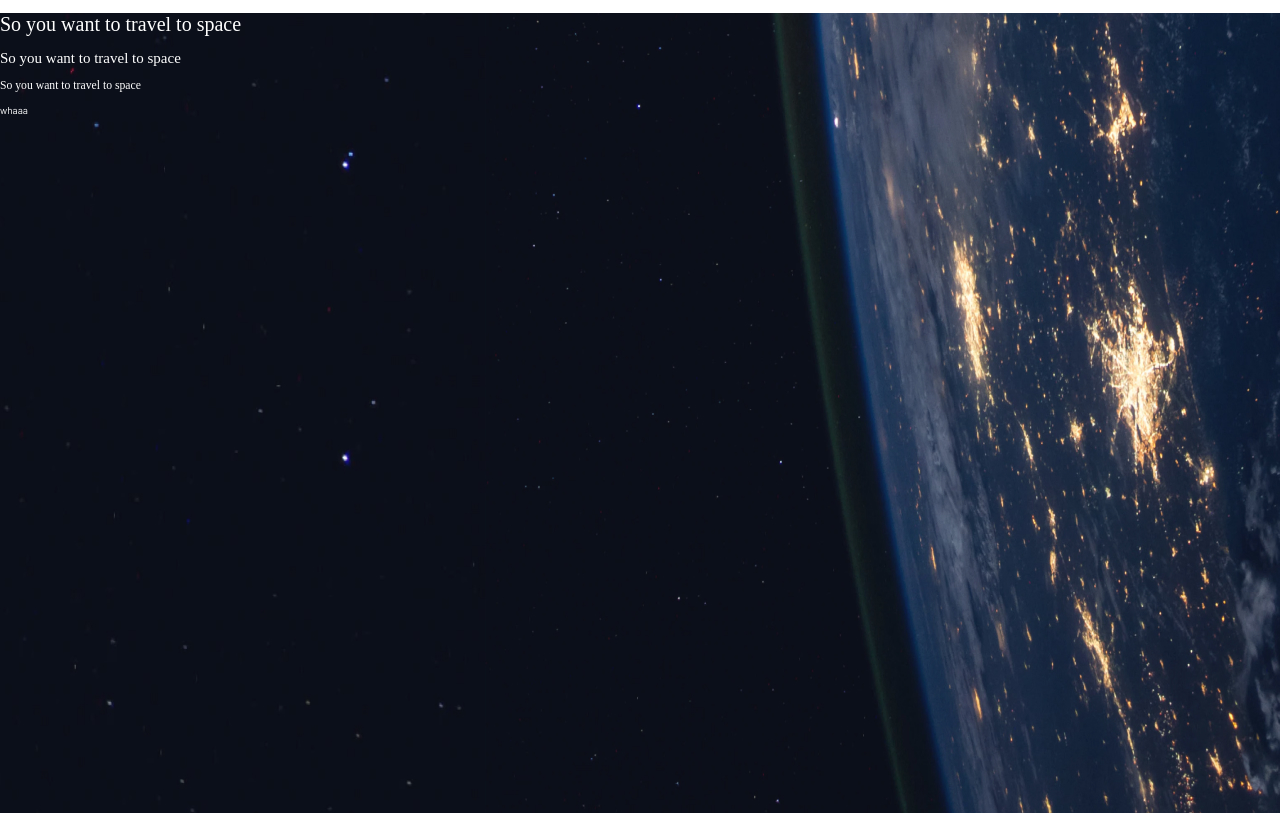
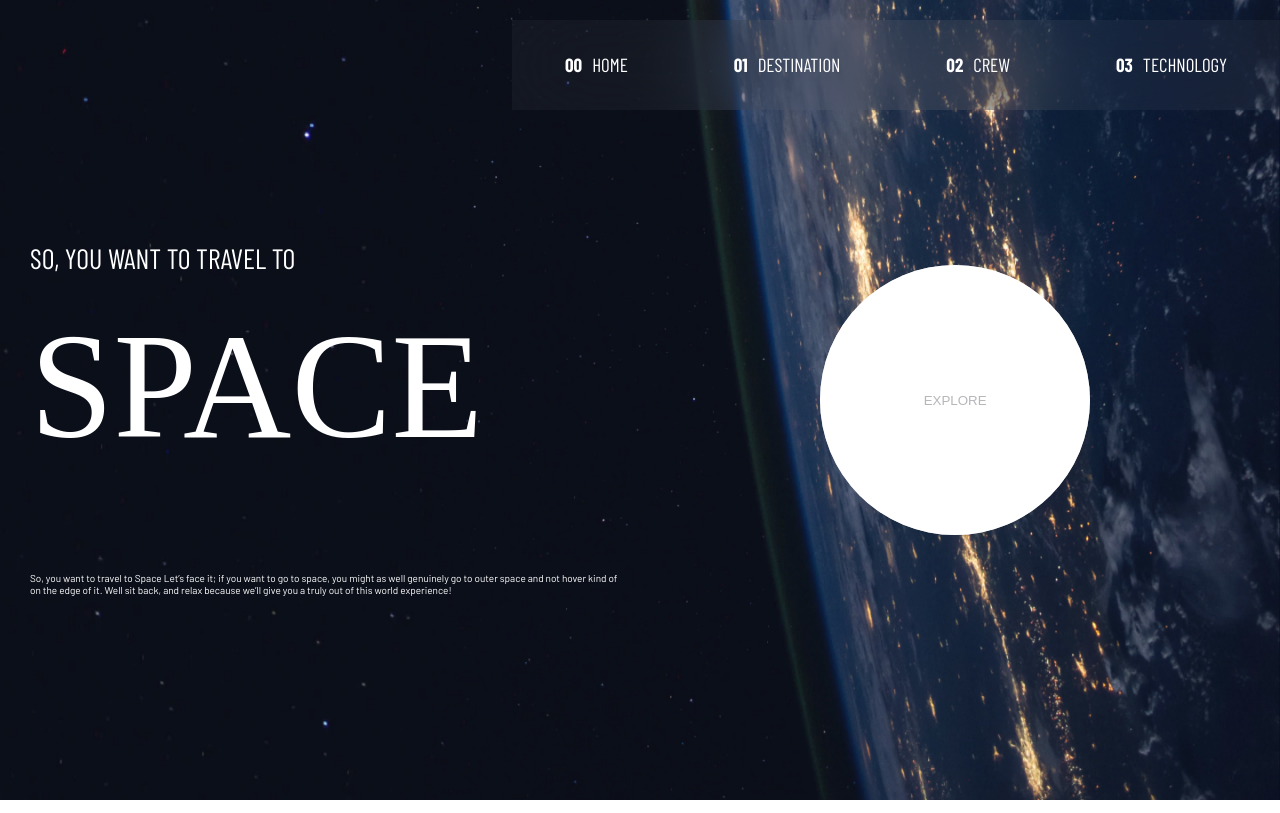
Before and after one commit to Margaretka15/space_project, a React (Create React App) app: page / in a window 1280 px wide. Built offline with nearby package versions, Linux system fonts and the light colour scheme; a web font is replaced by a local one.

Commit message:
Add home page and navbar.

```diff
--- a/src/App.scss
+++ b/src/App.scss
@@ -1,18 +1,6 @@
 @import "./style/base/mixins.scss";
 
 .App {
-  height: 100vh;
-
-  @include respond(desktop) {
-    background-image: url("../public/assets/home/background-home-desktop.jpg");
-  }
-  @include respond(tablet) {
-    background-image: url("../public/assets/home/background-home-tablet.jpg");
-  }
-  @include respond(phone) {
-    background-image: url("../public/assets/home/background-home-mobile.jpg");
-  }
-
 
   //
 
--- a/src/App.tsx
+++ b/src/App.tsx
@@ -1,14 +1,19 @@
 import React from 'react';
 import './App.scss';
 import './style/style.scss';
+import Home from "./pages/Home/Home";
+import NavLink from "./layout/NavLink";
 
 function App() {
   return (
     <div className="App">
-      <h1> So you want to travel to space </h1>
-      <h2> So you want to travel to space </h2>
-      <h3> So you want to travel to space </h3>
-        whaaa
+        <div className="navbar">
+            <NavLink to="Home" number={0}/>
+            <NavLink to="Destination" number={1}/>
+            <NavLink to="Crew" number={2}/>
+            <NavLink to="Technology" number={3}/>
+        </div>
+        <Home />
       {/*<img src="./assets/destination/image-moon.png" alt=""/>*/}
     </div>
   );
--- /dev/null
+++ b/src/components/BigButton/BigButton.scss
@@ -0,0 +1,37 @@
+@import "../../style/base/variables";
+
+.button--big {
+  position: relative;
+  width: 27rem;
+  height: 27rem;
+  color: $dark-blue;
+  text-transform: uppercase;
+  background-color: $white;
+  border-radius: 50%;
+  z-index: 2;
+
+  &:before {
+    position: absolute;
+    top: 50%;
+    left: 50%;
+    width: 27rem;
+    height: 27rem;
+    background-color: $white;
+    border-radius: 50%;
+    content: "";
+    opacity: .7;
+    transform: translate(-50%, -50%);
+    z-index: 1;
+  }
+
+  &:hover:before {
+    position: absolute;
+    width: 31rem;
+    height: 31rem;
+    //transform: translate(-50%, -50%);
+    background-color: $white;
+    border-radius: 50%;
+    content: "";
+    opacity: .7;
+  }
+}
--- /dev/null
+++ b/src/components/BigButton/BigButton.tsx
@@ -0,0 +1,12 @@
+import React from "react";
+import './BigButton.scss';
+type Props = {
+    text: string;
+}
+function BigButton ({text}: Props) {
+    return (
+        <button className="button--big">{text}</button>
+    )
+}
+
+export default BigButton;
--- /dev/null
+++ b/src/layout/NavLink.tsx
@@ -0,0 +1,14 @@
+import React from "react";
+
+type Props = {
+    to: string;
+    number: number;
+}
+
+function NavLink({to, number}: Props) {
+    return (
+        <div className="navbar__link"><span>0{number}</span>{to}</div>
+    )
+}
+
+export default NavLink;
--- /dev/null
+++ b/src/pages/Home/Home.scss
@@ -0,0 +1,39 @@
+@import "../../style/base/mixins.scss";
+
+.home {
+  height: 100vh;
+  padding: 1rem;
+  background-size: cover;
+
+  &__title {
+    text-transform: uppercase;
+
+    &--small {
+      font-size: 2.8rem;
+      margin-bottom: 0;
+
+    }
+
+    &--big {
+      font-size: 15rem;
+      margin-top: 2.5rem;
+
+    }
+  }
+
+  &__text {
+
+  }
+
+
+  @include respond(desktop) {
+    background-image: url("~/public/assets/home/background-home-desktop.jpg");
+  }
+  @include respond(tablet) {
+    background-image: url("~/public/assets/home/background-home-tablet.jpg");
+  }
+  @include respond(phone) {
+    background-image: url("~/public/assets/home/background-home-mobile.jpg");
+  }
+
+}
--- /dev/null
+++ b/src/pages/Home/Home.tsx
@@ -0,0 +1,28 @@
+import React from "react";
+import './Home.scss';
+import BigButton from "../../components/BigButton/BigButton";
+
+function Home() {
+    return (
+        <div className="home container--two-columns">
+            <div className="left-column">
+                <h5 className="home__title home__title--small"> So, you want to travel to </h5>
+                <h1 className="home__title home__title--big">space</h1>
+
+                <p className="home__text">
+                    So, you want to travel to Space Let’s face it; if you want to
+                    go to space, you might as well genuinely go to outer space and not
+                    hover kind of on the edge of it. Well sit back, and relax
+                    because we’ll give you a truly out of this world experience!
+                </p>
+            </div>
+            <div className="right-column">
+                <BigButton text="Explore"/>
+                {/*<img src="./assets/destination/image-moon.png" alt=""/>*/}
+            </div>
+        </div>
+
+    )
+}
+
+export default Home;
--- a/src/style/base/_mixins.scss
+++ b/src/style/base/_mixins.scss
@@ -1,6 +1,6 @@
 @mixin respond($breakpoint) {
   @if $breakpoint == phone {
-    @media (max-width: 600px) {
+    @media (max-width: 480px) {
       @content
     };
   }
@@ -15,3 +15,7 @@
     };
   }
 }
+
+/// The given designs included background images for only three different devices
+// therefore only three breakpoints have been used.
+// Can be rewritten later if necessary :)
```
Also changed, not shown: src/layout/Navbar.tsx (added, +14 -0 lines).
